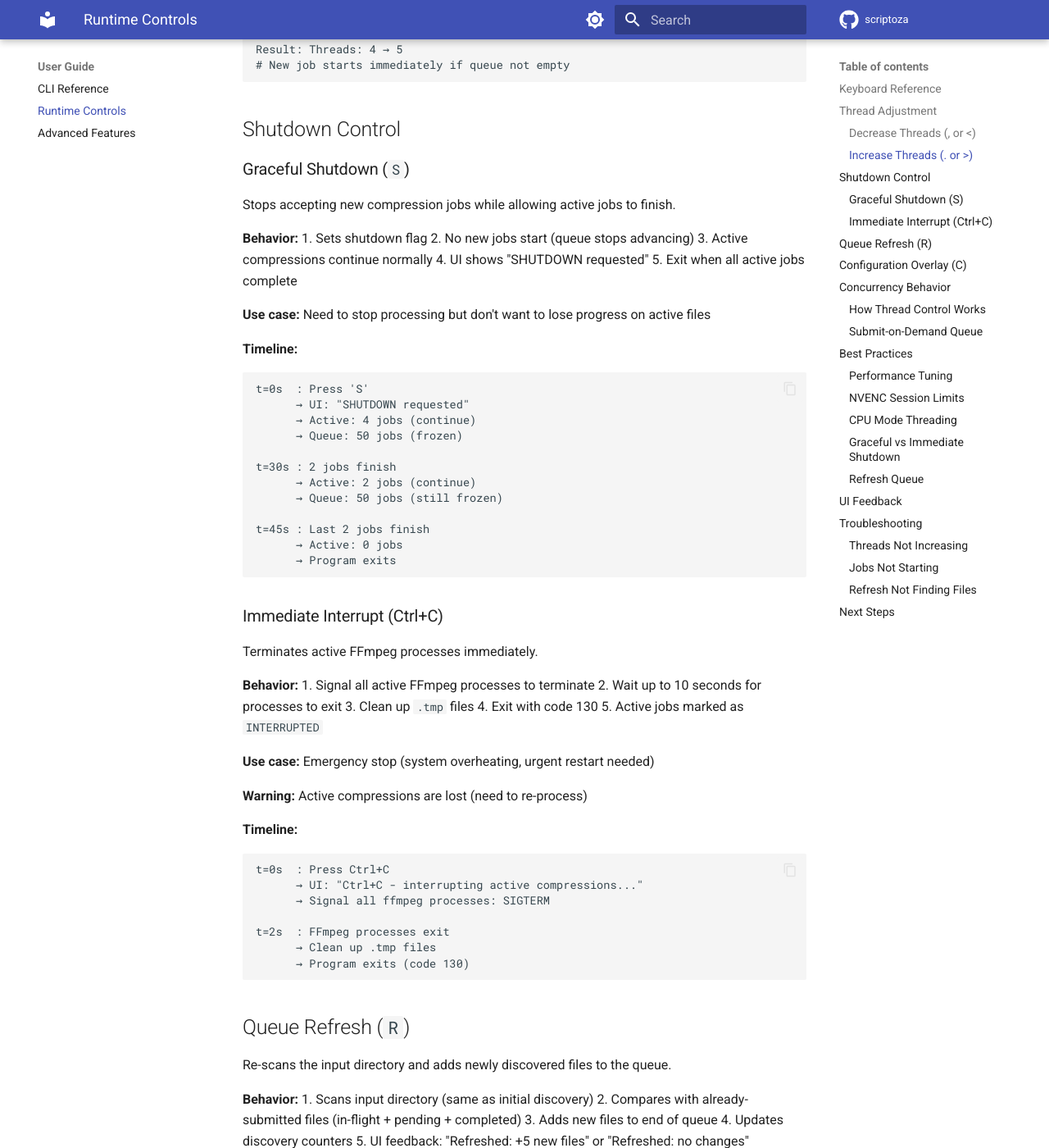
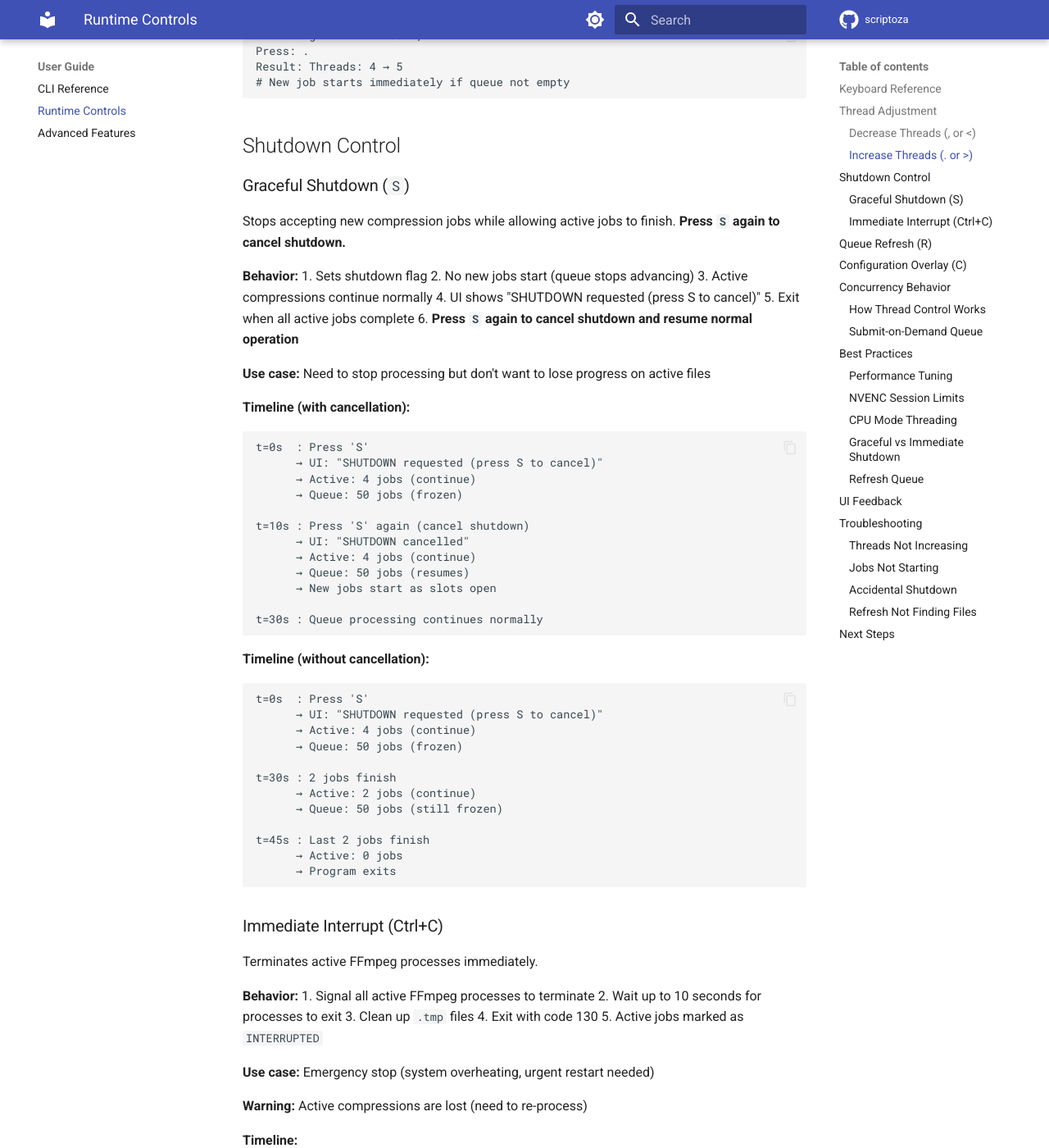
Before and after one commit to hipotures/scriptoza, an MkDocs documentation site: the page built from docs/user-guide/runtime-controls.md, in a window 1280 px wide and 1400 px high, scrolled down 1418 px. Shown: the whole window at 82% size. Built offline with MkDocs 1.6.1 and Material for MkDocs 9.7.7, drawn with Linux system fonts in a browser that asks for light colours; comment, search, counter and statistics services are not loaded; some of the changed text lies outside the part shown.

Commit message:
feat(vbc): Add graceful shutdown toggle with cancel support on second 'S' press
- Implement toggle mechanism in orchestrator._on_shutdown_request()
- UI state synchronizes shutdown state in manager.on_shutdown_request()
- First 'S' press: enables shutdown with 'press S to cancel' hint
- Second 'S' press: cancels shutdown and resumes queue processing
- Update runtime-controls.md documentation with examples and troubleshooting

````diff
--- a/docs/user-guide/runtime-controls.md
+++ b/docs/user-guide/runtime-controls.md
@@ -8,7 +8,7 @@ VBC provides interactive keyboard controls to adjust behavior while compression
 |-----|--------|-------------|
 | `<` or `,` | Decrease threads | Reduce max concurrent threads by 1 (min: 1) |
 | `>` or `.` | Increase threads | Increase max concurrent threads by 1 (max: 16) |
-| `S` or `s` | Graceful shutdown | Stop accepting new jobs, finish active compressions |
+| `S` or `s` | Graceful shutdown / Cancel | Stop accepting new jobs, finish active compressions. Press again to cancel shutdown |
 | `R` or `r` | Refresh queue | Re-scan input directory and add new files |
 | `C` or `c` | Toggle config | Show/hide configuration overlay |
 | `Esc` | Hide config | Close configuration overlay |
@@ -60,21 +60,38 @@ Result: Threads: 4 → 5
 
 ### Graceful Shutdown (`S`)
 
-Stops accepting new compression jobs while allowing active jobs to finish.
+Stops accepting new compression jobs while allowing active jobs to finish. **Press `S` again to cancel shutdown.**
 
 **Behavior:**
 1. Sets shutdown flag
 2. No new jobs start (queue stops advancing)
 3. Active compressions continue normally
-4. UI shows "SHUTDOWN requested"
+4. UI shows "SHUTDOWN requested (press S to cancel)"
 5. Exit when all active jobs complete
+6. **Press `S` again to cancel shutdown and resume normal operation**
 
 **Use case:** Need to stop processing but don't want to lose progress on active files
 
-**Timeline:**
+**Timeline (with cancellation):**
 ```
 t=0s  : Press 'S'
-      → UI: "SHUTDOWN requested"
+      → UI: "SHUTDOWN requested (press S to cancel)"
+      → Active: 4 jobs (continue)
+      → Queue: 50 jobs (frozen)
+
+t=10s : Press 'S' again (cancel shutdown)
+      → UI: "SHUTDOWN cancelled"
+      → Active: 4 jobs (continue)
+      → Queue: 50 jobs (resumes)
+      → New jobs start as slots open
+
+t=30s : Queue processing continues normally
+```
+
+**Timeline (without cancellation):**
+```
+t=0s  : Press 'S'
+      → UI: "SHUTDOWN requested (press S to cancel)"
       → Active: 4 jobs (continue)
       → Queue: 50 jobs (frozen)
 
@@ -250,6 +267,7 @@ SVT-AV1 uses multiple threads per encode, so total system threads = `vbc_threads
 |----------|-----|--------|
 | Normal completion | `S` (Graceful) | Finish active jobs, no waste |
 | System maintenance soon | `S` (Graceful) | Controlled stop |
+| Accidental shutdown | `S` twice (Cancel) | Resume processing after mistaken press |
 | Urgent restart | `Ctrl+C` | Immediate termination |
 | Testing/debugging | `Ctrl+C` | Fast iteration |
 
@@ -298,8 +316,22 @@ Feedback expires after 60 seconds.
 2. All remaining files skipped (AV1/camera filter)
 
 **Solution:**
+- Check for "SHUTDOWN requested" message in UI
+- Press `S` again to cancel shutdown and resume
 - Check summary counters for skipped files
 - Press `R` to refresh queue
+
+### Accidental Shutdown
+
+**Symptom:** Pressed `S` by accident, want to continue processing
+
+**Solution:**
+- Press `S` again immediately to cancel
+- UI will show "SHUTDOWN cancelled"
+- Queue resumes normal operation
+- New jobs start as slots become available
+
+**Note:** You can cancel shutdown at any time before all active jobs finish.
 
 ### Refresh Not Finding Files
 
````
Also changed, not shown: 2 other files.
